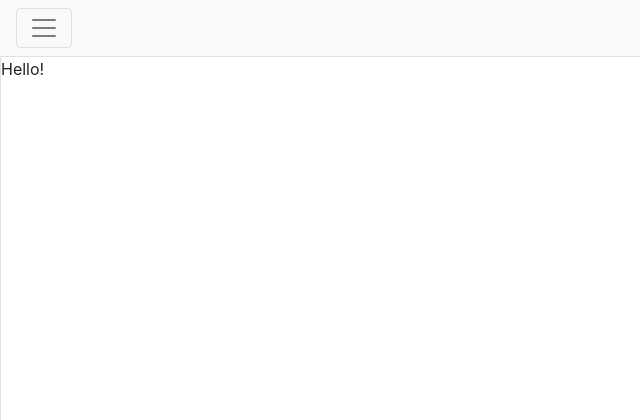
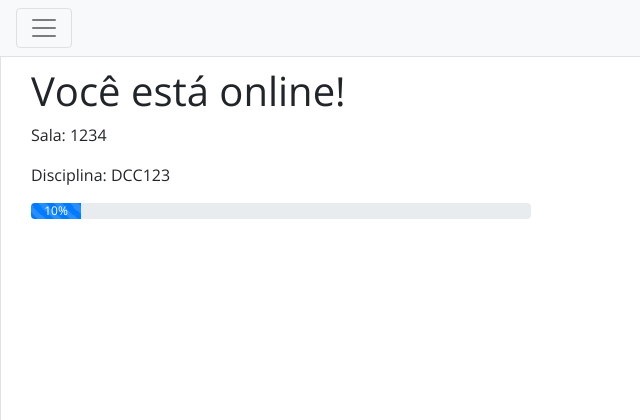
Before and after one commit to bmarcosps/sd-webplatform-php, a PHP site: page / in a window 1280 px wide. Shown: the top 420 px of the page, without its empty margins (0-640 px from the left). Run offline with PHP 8.4, Linux system fonts and the light colour scheme.

Commit message:
Add minor changes

```diff
--- a/public_html/assets/css/style.css
+++ b/public_html/assets/css/style.css
@@ -9,6 +9,7 @@
 * {
 	margin: 0;
 	padding: 0;
+	font-family: "Open Sans";
 }
 
 /* LOGIN PAGE - START*/
@@ -108,12 +109,18 @@
 }
 /*SIDEBAR - END*/
 
-/**/
-#content-container {
-	min-width: 100vw;
-}
-
+/*MAIN CONTAINERS - START*/
 #container {
 	display: flex;
 }
-/**/
+
+#content-container {
+	min-width: 100vw;
+	padding: 10px 30px;
+}
+
+.attendance {
+	max-width: 500px;
+}
+
+/*MAIN CONTAINERS - END*/
--- a/public_html/includes/sidebar.php
+++ b/public_html/includes/sidebar.php
@@ -1,9 +1,9 @@
 <div class="bg-light border-right" id="sidebar-wrapper">
     <div class="sidebar-heading">Sala Inteligente</div>
     <ul class="list-group list-group-flush">
-        <li><a class="list-group-item list-group-item-action bg-light" href="#">Teste</a></li>
-        <li><a class="list-group-item list-group-item-action bg-light" href="#">Teste</a></li>
-        <li><a class="list-group-item list-group-item-action bg-light" href="#">Teste</a></li>
-        <li><a class="list-group-item list-group-item-action bg-light" href="#">Teste</a></li>
+        <li><a class="list-group-item list-group-item-action bg-light" href="#">Início</a></li>
+        <li><a class="list-group-item list-group-item-action bg-light" href="#">Dashboard</a></li>
+        <li><a class="list-group-item list-group-item-action bg-light" href="#">Salas</a></li>
+        <li><a class="list-group-item list-group-item-action bg-light" href="#">Seus dispositivos</a></li>
     </ul>
 </div>
--- a/public_html/index.php
+++ b/public_html/index.php
@@ -1,5 +1,6 @@
 <?php
 include('includes/config.php');
+$param = '10%';
 ?>
 
 <!DOCTYPE html>
@@ -13,7 +14,18 @@
     <div id="container">
         <?php include('includes/sidebar.php');?>
         <div id="content-container">
-            <p>Hello!</p>
+            <h1>Você está online!</h1>
+            <p>Sala: 1234</p>
+            <p>Disciplina: DCC123</p>
+            <div class="attendance">
+                <h3></h3>
+                <div class="progress">
+                    <div class="progress-bar progress-bar-striped progress-bar-animated" role="progressbar"
+                        style="width: <?php echo $param;?>">
+                        <?php echo $param;?>
+                    </div>
+                </div>
+            </div>
         </div>
 
     </div>
```
Also changed, not shown: public_html/template.php (+24 -2 lines).
